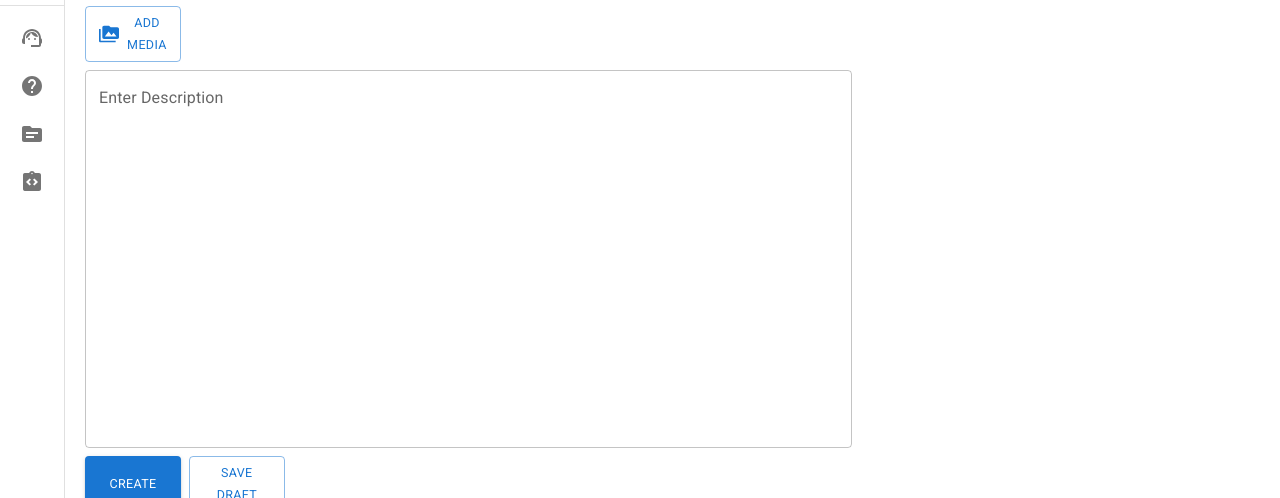
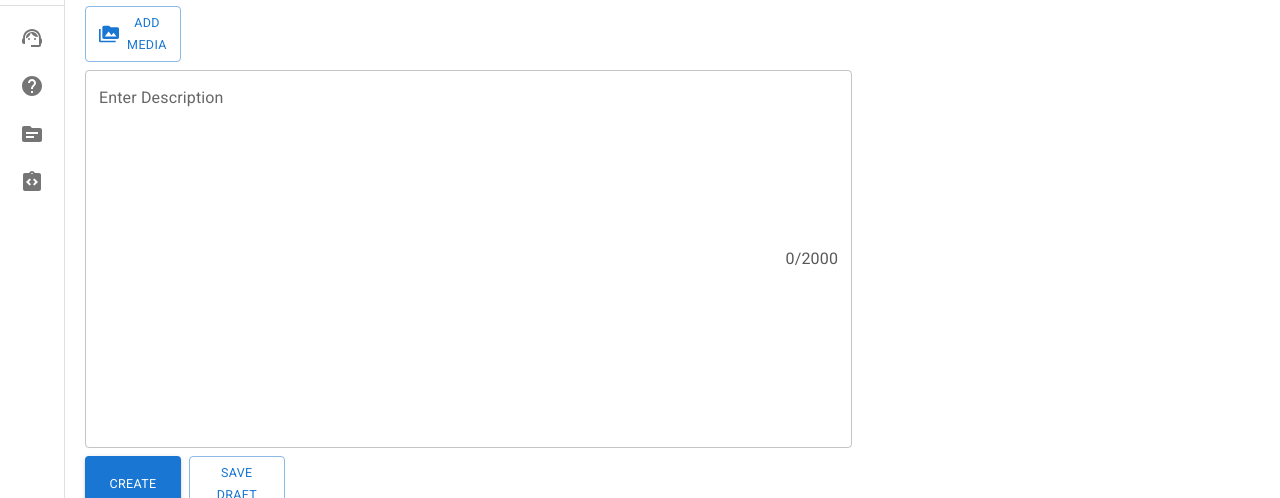
Before and after one commit to Fla1ly/Postly, a React (Vite) app: page /create in a window 1280 px wide. Shown: the part 172-670 px from the top of the page. Built offline with nearby package versions, Linux system fonts and the light colour scheme; the HTML template or start-up script is replaced by a standard one.

Commit message:
description limit function on create post implemented

```diff
--- a/src/components/Nav.tsx
+++ b/src/components/Nav.tsx
@@ -339,9 +339,7 @@ export default function MiniDrawer({
           overflow: "auto",
         }}
       >
-        <Box sx={{ width: "98.75%", mt: "2%" }}>
-          {children}
-        </Box>
+        <Box sx={{ width: "98.75%", mt: "2%" }}>{children}</Box>
       </Box>
     </Box>
   );
--- a/src/pages/Create.tsx
+++ b/src/pages/Create.tsx
@@ -1,5 +1,10 @@
 import NavbarContent from "../components/Nav";
-import { Button, Stack, TextField, Typography } from "@mui/material";
+import {
+  Button,
+  Stack,
+  TextField,
+  Typography,
+} from "@mui/material";
 import { useState } from "react";
 import PermMediaIcon from "@mui/icons-material/PermMedia";
 import { useNavigate } from "react-router-dom";
@@ -8,6 +13,8 @@ export default function Create() {
   const navigate = useNavigate();
   const [title, setTitle] = useState<string>("");
   const [description, setDescription] = useState<string>("");
+  const [characters, setCharacters] = useState<number>(0);
+  const [exceedLimit, setExceedLimit] = useState<boolean>(false);
   const isLoggedIn = localStorage.getItem("isLoggedIn");
 
   if (!isLoggedIn) {
@@ -58,6 +65,17 @@ export default function Create() {
     }
   };
 
+  const handleDescriptionChange = (e: React.ChangeEvent<HTMLInputElement>) => {
+    const value = e.target.value;
+    setDescription(value);
+    setCharacters(value.length);
+    if (value.length > 2000) {
+      setExceedLimit(true);
+    } else {
+      setExceedLimit(false);
+    }
+  };
+
   return (
     <NavbarContent>
       <Stack sx={{ display: "flex", flexDirection: "row" }}>
@@ -92,7 +110,12 @@ export default function Create() {
             multiline
             rows={15}
             variant="outlined"
-            onChange={(e) => setDescription(e.target.value)}
+            onChange={handleDescriptionChange}
+            error={exceedLimit}
+            helperText={exceedLimit ? "Description exceeds 2000 characters" : null}
+            InputProps={{
+              endAdornment: <span style={{ opacity: 0.75 }}>{characters}/2000</span>,
+            }}
           />
           <Stack sx={{ display: "flex", flexDirection: "row", gap: 1 }}>
             <Button
```
